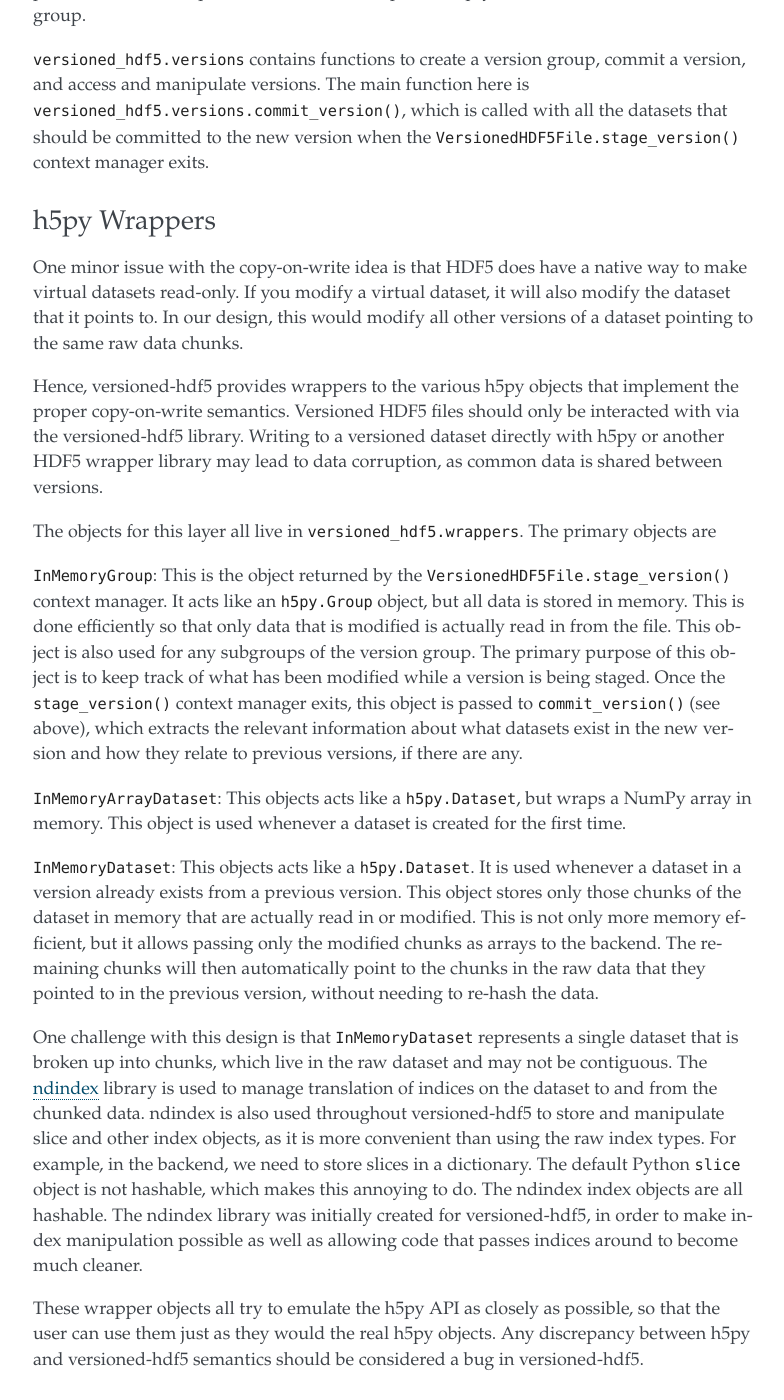
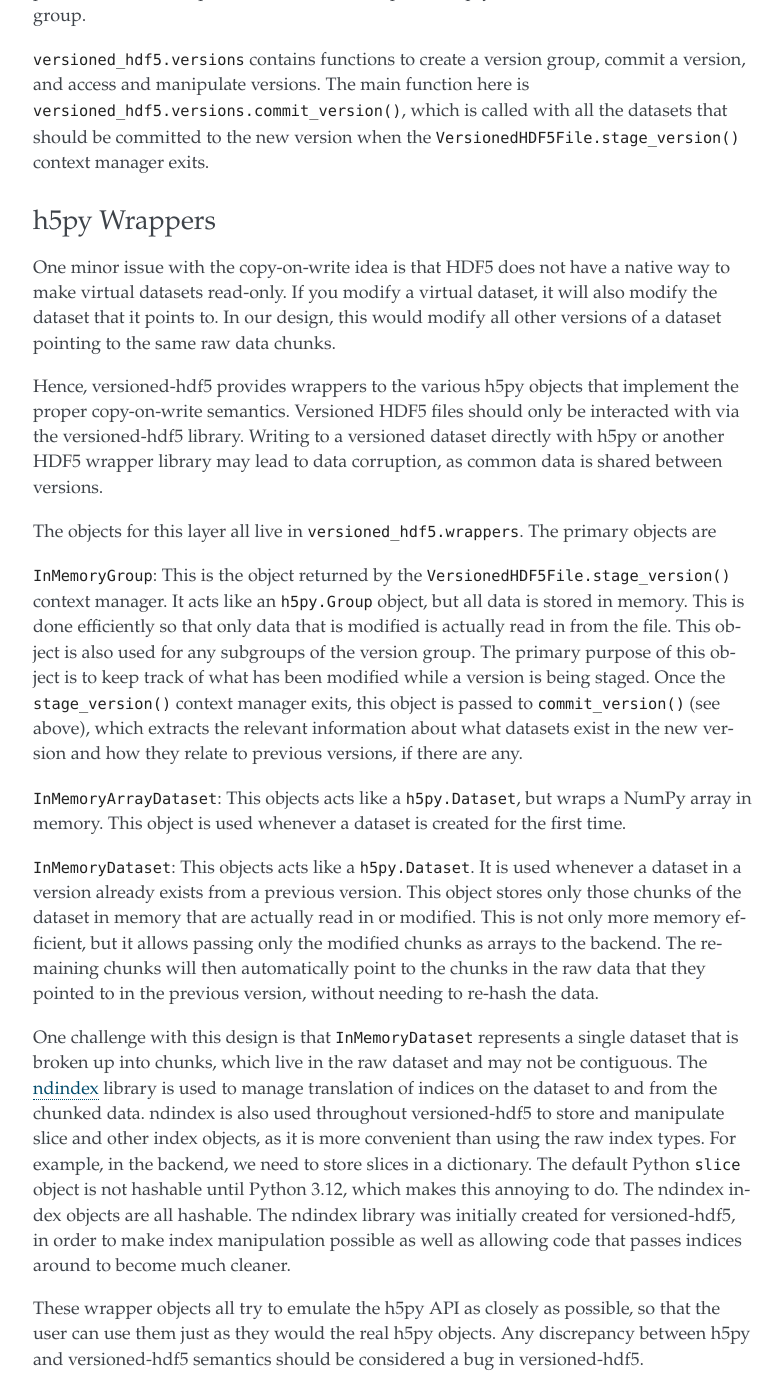
Before and after one commit to deshaw/versioned-hdf5, a Sphinx documentation site: the page built from docs/design.md, in a window 1280 px wide and 1400 px high, scrolled down 3782 px. Shown: the whole window, without its empty margins (357-1141 px from the left). Built offline with Sphinx 7.4.7, drawn with Linux system fonts in a browser that asks for light colours; some of the changed text lies outside the part shown.

Commit message:
Nitpicks in design doc (#361)

```diff
--- a/docs/design.md
+++ b/docs/design.md
@@ -223,7 +223,7 @@ datasets that should be committed to the new version when the
 
 ### h5py Wrappers
 
-One minor issue with the copy-on-write idea is that HDF5 does have a native
+One minor issue with the copy-on-write idea is that HDF5 does not have a native
 way to make virtual datasets read-only. If you modify a virtual dataset, it
 will also modify the dataset that it points to. In our design, this would
 modify all other versions of a dataset pointing to the same raw data chunks.
@@ -263,16 +263,16 @@ pointed to in the previous version, without needing to re-hash the data.
 One challenge with this design is that `InMemoryDataset` represents a single
 dataset that is broken up into chunks, which live in the raw dataset and may
 not be contiguous. The
-[ndindex](https://quansight.github.io/ndindex/index.html) library is used to
+[ndindex](https://quansight-labs.github.io/ndindex/) library is used to
 manage translation of indices on the dataset to and from the chunked data.
 ndindex is also used throughout versioned-hdf5 to store and manipulate slice
 and other index objects, as it is more convenient than using the raw index
 types. For example, in the backend, we need to store slices in a dictionary.
-The default Python `slice` object is not hashable, which makes this annoying
-to do. The ndindex index objects are all hashable. The ndindex library was
-initially created for versioned-hdf5, in order to make index manipulation
-possible as well as allowing code that passes indices around to become much
-cleaner.
+The default Python `slice` object is not hashable until Python 3.12, which
+makes this annoying to do. The ndindex index objects are all hashable.
+The ndindex library was initially created for versioned-hdf5, in order to make
+index manipulation possible as well as allowing code that passes indices around
+to become much cleaner.
 
 These wrapper objects all try to emulate the h5py API as closely as possible,
 so that the user can use them just as they would the real h5py objects. Any
```
Also changed, not shown: other parts of docs/design.md (+2 -2 lines).
